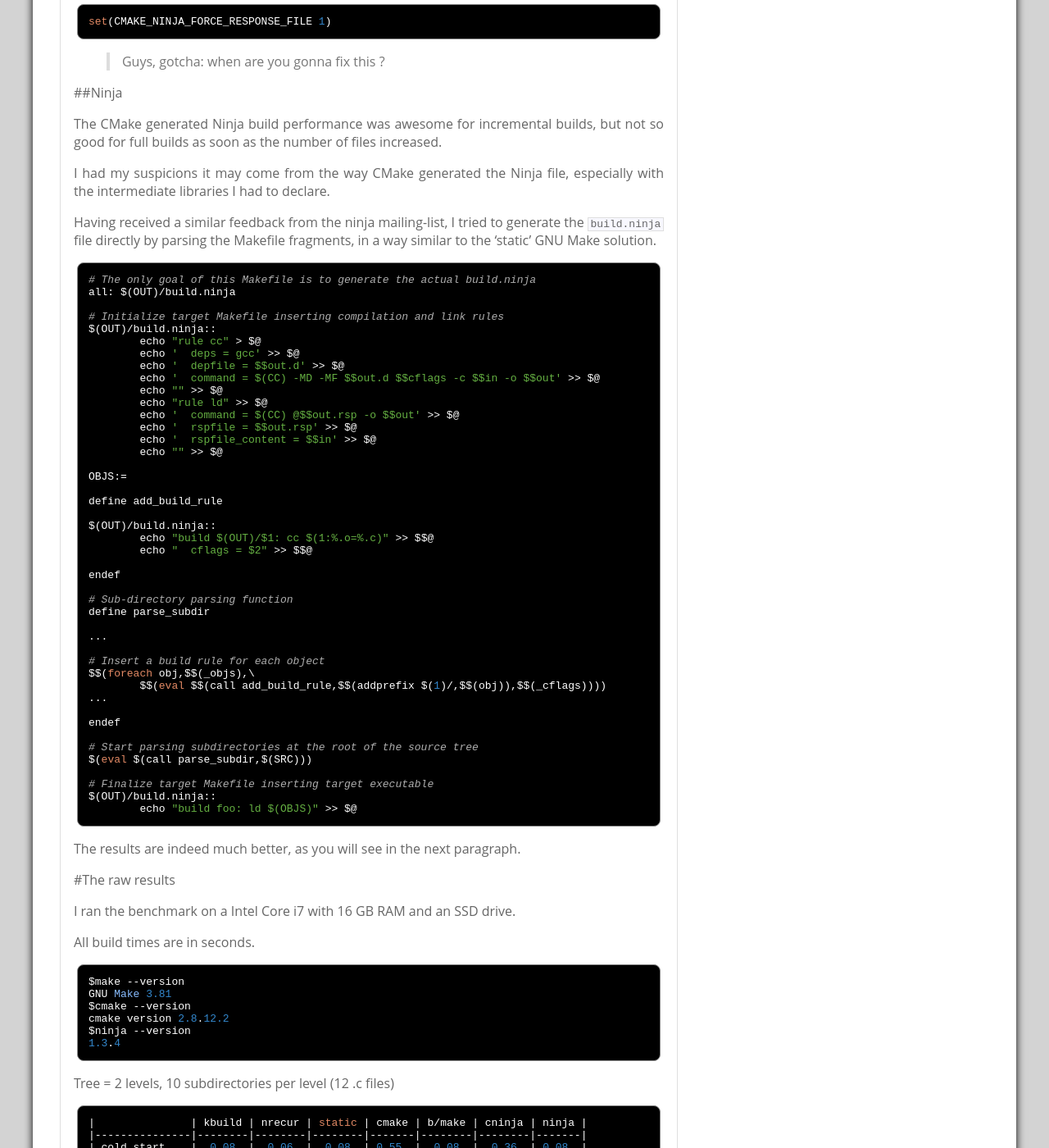
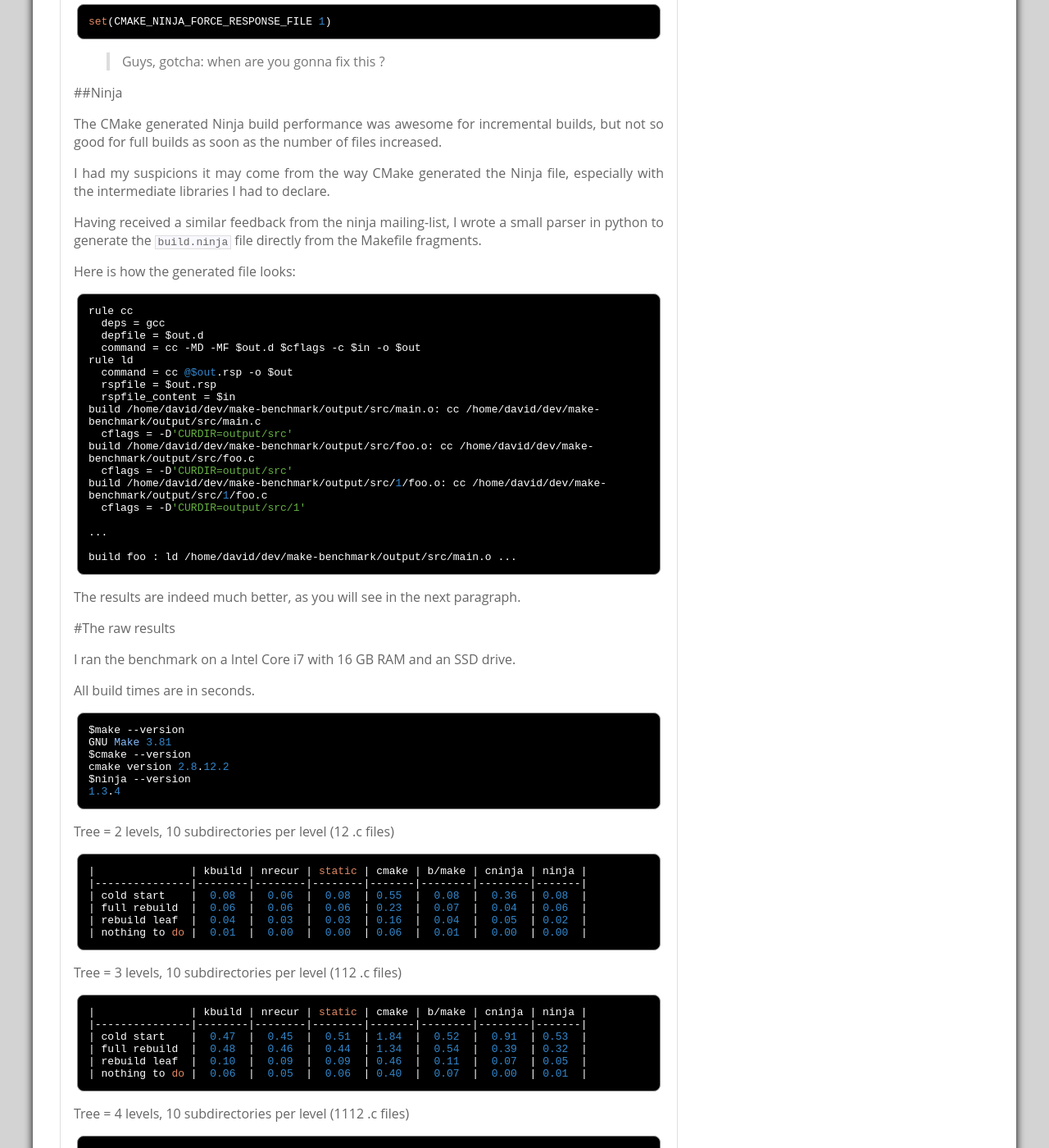
Before and after one commit to mgcrea/benchmark-kaizoumark, a Jekyll site: the page built from _posts/2016-09-01-build-benchmark-large-c-project.md, in a window 1280 px wide and 1400 px high, scrolled down 6815 px. Shown: the whole window at 82% size. Built offline with Jekyll 4.4.1, drawn with Linux system fonts in a browser that asks for light colours; comment, search, counter and statistics services are not loaded; some of the changed text lies outside the part shown.

Commit message:
Another update of the build benchmark post

```diff
--- a/_posts/2016-09-01-build-benchmark-large-c-project.md
+++ b/_posts/2016-09-01-build-benchmark-large-c-project.md
@@ -374,53 +374,30 @@ The CMake generated Ninja build performance was awesome for incremental builds,
 
 I had my suspicions it may come from the way CMake generated the Ninja file, especially with the intermediate libraries I had to declare.
 
-Having received a similar feedback from the ninja mailing-list, I tried to generate the `build.ninja` file directly by parsing the Makefile fragments, in a way similar to the 'static' GNU Make solution.
+Having received a similar feedback from the ninja mailing-list, I wrote a small parser in python to generate the `build.ninja` file directly from the Makefile fragments.
+
+Here is how the generated file looks:
 
 ~~~~
-# The only goal of this Makefile is to generate the actual build.ninja
-all: $(OUT)/build.ninja
-
-# Initialize target Makefile inserting compilation and link rules
-$(OUT)/build.ninja::
-        echo "rule cc" > $@
-        echo '  deps = gcc' >> $@
-        echo '  depfile = $$out.d' >> $@
-        echo '  command = $(CC) -MD -MF $$out.d $$cflags -c $$in -o $$out' >> $@
-        echo "" >> $@
-        echo "rule ld" >> $@
-        echo '  command = $(CC) @$$out.rsp -o $$out' >> $@
-        echo '  rspfile = $$out.rsp' >> $@
-        echo '  rspfile_content = $$in' >> $@
-        echo "" >> $@
-
-OBJS:=
-
-define add_build_rule
-
-$(OUT)/build.ninja::
-        echo "build $(OUT)/$1: cc $(1:%.o=%.c)" >> $$@
-        echo "  cflags = $2" >> $$@
-
-endef
-
-# Sub-directory parsing function
-define parse_subdir
+rule cc
+  deps = gcc
+  depfile = $out.d
+  command = cc -MD -MF $out.d $cflags -c $in -o $out
+rule ld
+  command = cc @$out.rsp -o $out
+  rspfile = $out.rsp
+  rspfile_content = $in
+build /home/david/dev/make-benchmark/output/src/main.o: cc /home/david/dev/make-benchmark/output/src/main.c
+  cflags = -D'CURDIR=output/src'
+build /home/david/dev/make-benchmark/output/src/foo.o: cc /home/david/dev/make-benchmark/output/src/foo.c
+  cflags = -D'CURDIR=output/src'
+build /home/david/dev/make-benchmark/output/src/1/foo.o: cc /home/david/dev/make-benchmark/output/src/1/foo.c
+  cflags = -D'CURDIR=output/src/1'
 
 ...
 
-# Insert a build rule for each object
-$$(foreach obj,$$(_objs),\
-        $$(eval $$(call add_build_rule,$$(addprefix $(1)/,$$(obj)),$$(_cflags))))
-...
+build foo : ld /home/david/dev/make-benchmark/output/src/main.o ...
 
-endef
-
-# Start parsing subdirectories at the root of the source tree
-$(eval $(call parse_subdir,$(SRC)))
-
-# Finalize target Makefile inserting target executable
-$(OUT)/build.ninja::
-        echo "build foo: ld $(OBJS)" >> $@
 ~~~~
 
 The results are indeed much better, as you will see in the next paragraph.
@@ -491,5 +468,4 @@ From the results above, I conclude that:
 - for my use case, and with my hardware (I suspect SSD is a huge bonus for recursive Make), non-recursive and recursive Makefiles are equivalent,
 - my generated Makefile is completely suboptimal (would need to investigate),
 - CMake generated Makefiles are pretty darn slow ...
-- As long as you don't generate the `build.ninja` with CMake, Ninja is as good as the best plain Make solutions for cold start and faster for rebuild,
-- Ninja is by far the fastest build-system when only a few files have changed.
+- As long as you don't generate the `build.ninja` with CMake, Ninja is faster than any Make based solution, especially when only a few files have changed.
```
Also changed, not shown: other parts of _posts/2016-09-01-build-benchmark-large-c-project.md (+3 -3 lines).
